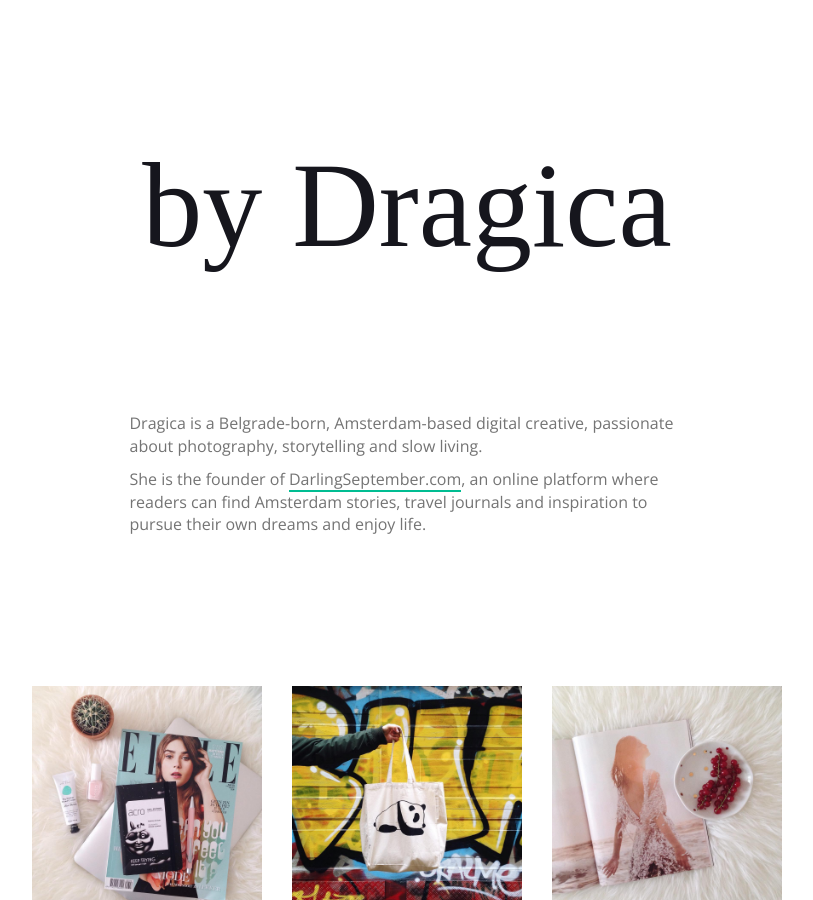
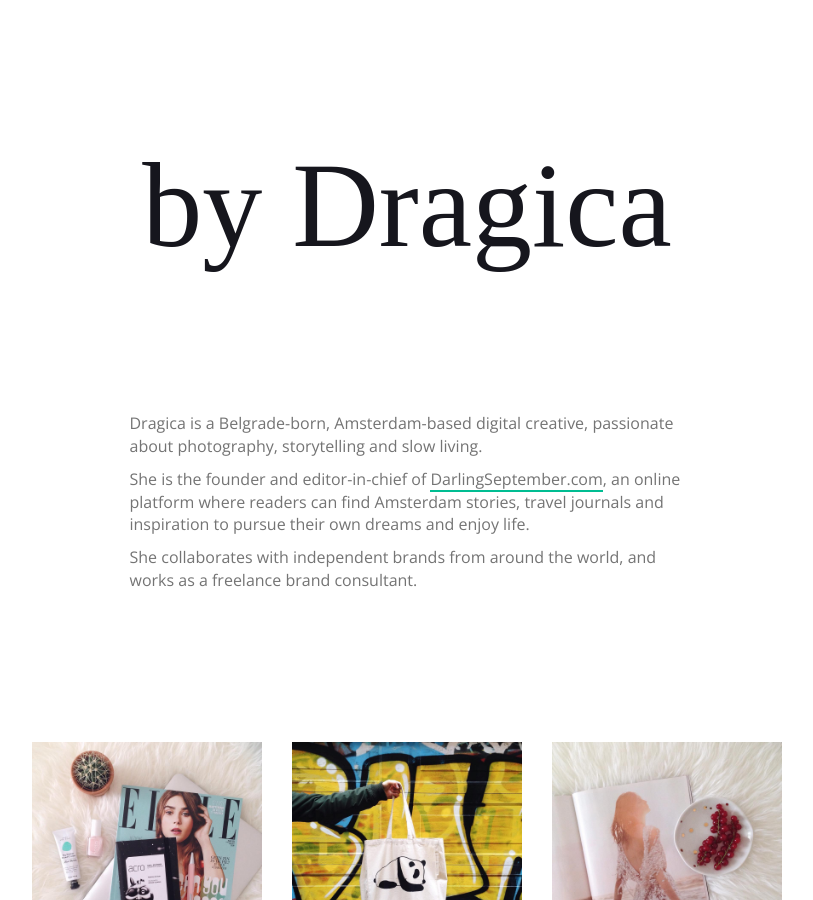
Before and after one commit to dadamandaric/bydragica.com, a Jekyll site: the page built from index.md, in a window 1280 px wide and 900 px high. Shown: the whole window, without its empty margins (233-1046 px from the left). Built offline with Jekyll 4.4.1, drawn with Linux system fonts in a browser that asks for light colours; nearby versions of some CDN libraries; some web fonts are replaced.

Commit message:
Text update

```diff
--- a/index.md
+++ b/index.md
@@ -4,4 +4,6 @@
 
 Dragica is a Belgrade-born, Amsterdam-based digital creative, passionate about photography, storytelling and slow living.
 
-She is the founder of [DarlingSeptember.com](https://darlingseptember.com){:target="_blank"}, an online platform where readers can find Amsterdam stories, travel journals and inspiration to pursue their own dreams and enjoy life.
+She is the founder and editor-in-chief of [DarlingSeptember.com](https://darlingseptember.com){:target="_blank"}, an online platform where readers can find Amsterdam stories, travel journals and inspiration to pursue their own dreams and enjoy life.
+
+She collaborates with independent brands from around the world, and works as a freelance brand consultant.
```
